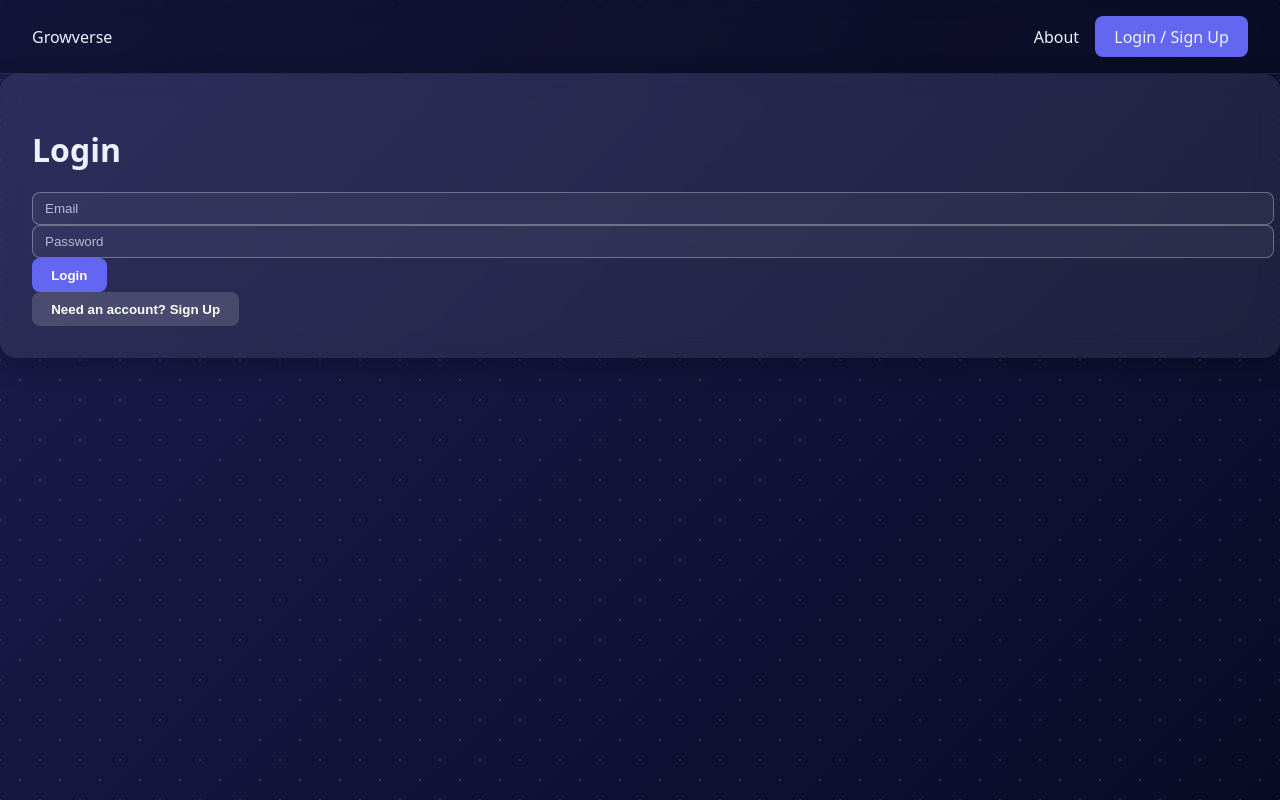
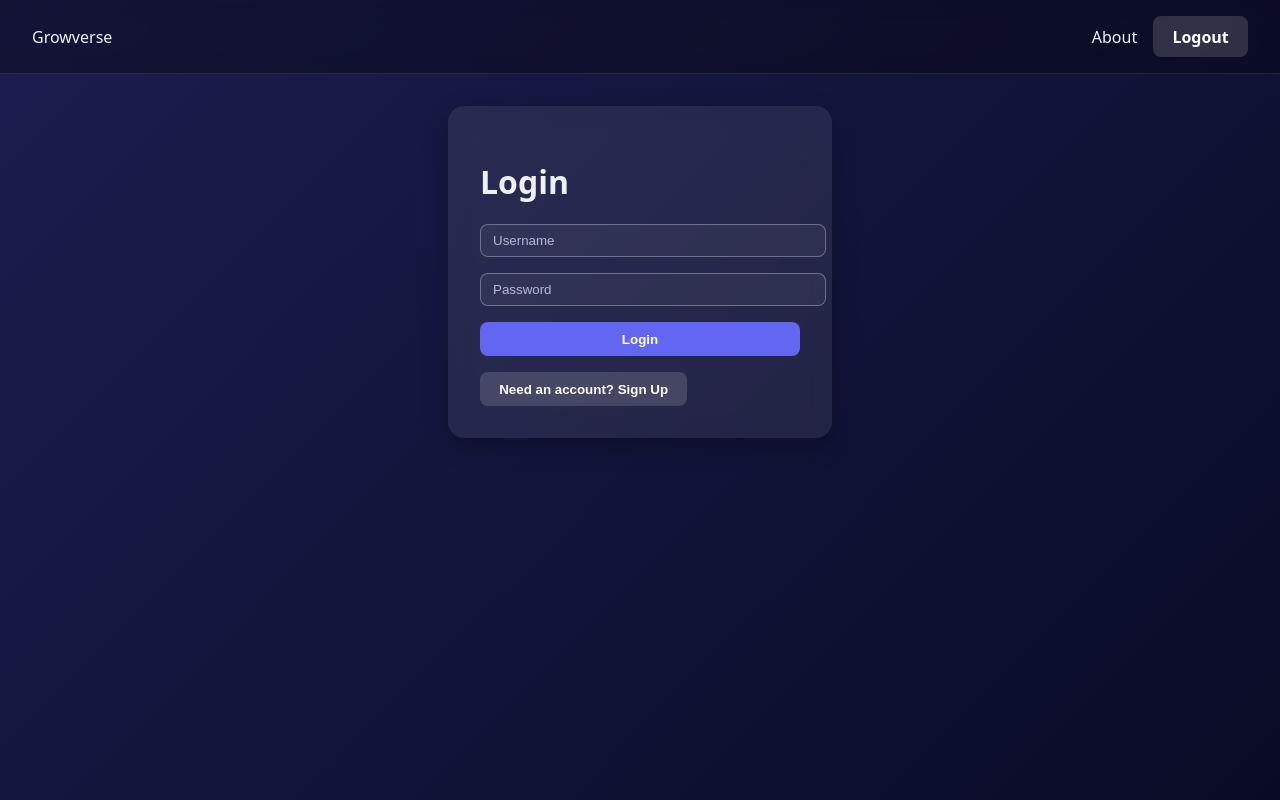
Before and after one commit to growverse/growverse, a React (Vite) app: page /auth in a window 1280 px wide. Built offline with nearby package versions, Linux system fonts and the light colour scheme.

Commit message:
fix(pages): restore legacy styling and forms

```diff
--- a/src/app/App.tsx
+++ b/src/app/App.tsx
@@ -1,19 +1,23 @@
-import { Routes, Route } from 'react-router-dom';
+import { Routes, Route, useLocation } from 'react-router-dom';
 import { Navbar } from '@/components/Navbar';
 import Landing from '@/pages/Landing/Landing';
 import About from '@/pages/About/About';
 import Auth from '@/pages/Auth/Auth';
 import World from '@/pages/World';
+import SessionLeave from '@/pages/Session/SessionLeave';
 
 export function App(): JSX.Element {
+  const location = useLocation();
+  const showNav = location.pathname !== '/world';
   return (
     <>
-      <Navbar />
+      {showNav && <Navbar />}
       <Routes>
         <Route path="/" element={<Landing />} />
         <Route path="/about" element={<About />} />
         <Route path="/auth" element={<Auth />} />
         <Route path="/world" element={<World />} />
+        <Route path="/session/leave" element={<SessionLeave />} />
       </Routes>
     </>
   );
--- a/src/app/app.css
+++ b/src/app/app.css
@@ -7,17 +7,6 @@ body {
   position: relative;
   overflow-y: auto;
   overflow-x: hidden;
-}
-
-body::before {
-  content: '';
-  position: fixed;
-  inset: 0;
-  background:
-    radial-gradient(#fff 1px, transparent 1px) 0 0/40px 40px,
-    radial-gradient(#fff 1px, transparent 1px) 20px 20px/40px 40px;
-  opacity: 0.15;
-  pointer-events: none;
 }
 
 .navbar {
--- a/src/components/Navbar.tsx
+++ b/src/components/Navbar.tsx
@@ -1,8 +1,8 @@
 import { Link } from 'react-router-dom';
-
-const isAuthed = false;
+import { useAuth } from '@/context/auth/AuthContext';
 
 export function Navbar(): JSX.Element {
+  const { user, logout } = useAuth();
   return (
     <nav className="navbar">
       <Link to="/" className="nav-logo">
@@ -10,8 +10,8 @@ export function Navbar(): JSX.Element {
       </Link>
       <div className="nav-right">
         <Link to="/about">About</Link>
-        {isAuthed ? (
-          <button className="btn secondary" type="button">
+        {user ? (
+          <button className="btn secondary" type="button" onClick={logout}>
             Logout
           </button>
         ) : (
--- a/src/main.tsx
+++ b/src/main.tsx
@@ -4,6 +4,7 @@ import { BrowserRouter } from 'react-router-dom';
 import { App } from '@/app/App';
 import './styles/global.css';
 import './app/app.css';
+import { AuthProvider } from '@/context/auth/AuthContext';
 
 const appElement = document.getElementById('app');
 if (!appElement) {
@@ -12,7 +13,9 @@ if (!appElement) {
 
 const root = createRoot(appElement);
 root.render(
-  <BrowserRouter>
-    <App />
-  </BrowserRouter>,
+  <AuthProvider>
+    <BrowserRouter>
+      <App />
+    </BrowserRouter>
+  </AuthProvider>,
 );
--- a/src/pages/About/About.tsx
+++ b/src/pages/About/About.tsx
@@ -1,8 +1,12 @@
 export default function About(): JSX.Element {
   return (
-    <div className="card">
-      <h1>Growverse</h1>
-      <p>Growverse is a friendly virtual garden where learners and instructors explore together.</p>
+    <div className="container">
+      <div className="card">
+        <h1>Growverse</h1>
+        <p>
+          Growverse is a friendly virtual garden where learners and instructors explore together.
+        </p>
+      </div>
     </div>
   );
 }
--- a/src/pages/Auth/Auth.tsx
+++ b/src/pages/Auth/Auth.tsx
@@ -1,21 +1,39 @@
-import { useState } from 'react';
+import { useState, type FormEvent } from 'react';
+import { useNavigate } from 'react-router-dom';
+import { useAuth } from '@/context/auth/AuthContext';
 
 export default function Auth(): JSX.Element {
   const [isLogin, setIsLogin] = useState(true);
+  const { login } = useAuth();
+  const navigate = useNavigate();
+
+  function onSubmit(e: FormEvent) {
+    e.preventDefault();
+    login();
+    navigate('/');
+  }
+
   return (
-    <div className="card">
-      <h1>{isLogin ? 'Login' : 'Sign Up'}</h1>
-      <form>
-        <input placeholder="Email" />
-        <input type="password" placeholder="Password" />
-        {!isLogin && <input type="password" placeholder="Confirm Password" />}
-        <button className="btn" type="button">
-          {isLogin ? 'Login' : 'Sign Up'}
+    <div className="container">
+      <form className="card" onSubmit={onSubmit} style={{ maxWidth: '320px', margin: '0 auto' }}>
+        <h1>{isLogin ? 'Login' : 'Sign Up'}</h1>
+        <div className="form-grid">
+          <input placeholder="Username" required />
+          <input type="password" placeholder="Password" required />
+          {!isLogin && <input type="password" placeholder="Confirm Password" required />}
+          <button className="btn" type="submit">
+            {isLogin ? 'Login' : 'Sign Up'}
+          </button>
+        </div>
+        <button
+          className="btn secondary"
+          type="button"
+          onClick={() => setIsLogin(!isLogin)}
+          style={{ marginTop: '1rem' }}
+        >
+          {isLogin ? 'Need an account? Sign Up' : 'Have an account? Login'}
         </button>
       </form>
-      <button className="btn secondary" type="button" onClick={() => setIsLogin(!isLogin)}>
-        {isLogin ? 'Need an account? Sign Up' : 'Have an account? Login'}
-      </button>
     </div>
   );
 }
```
